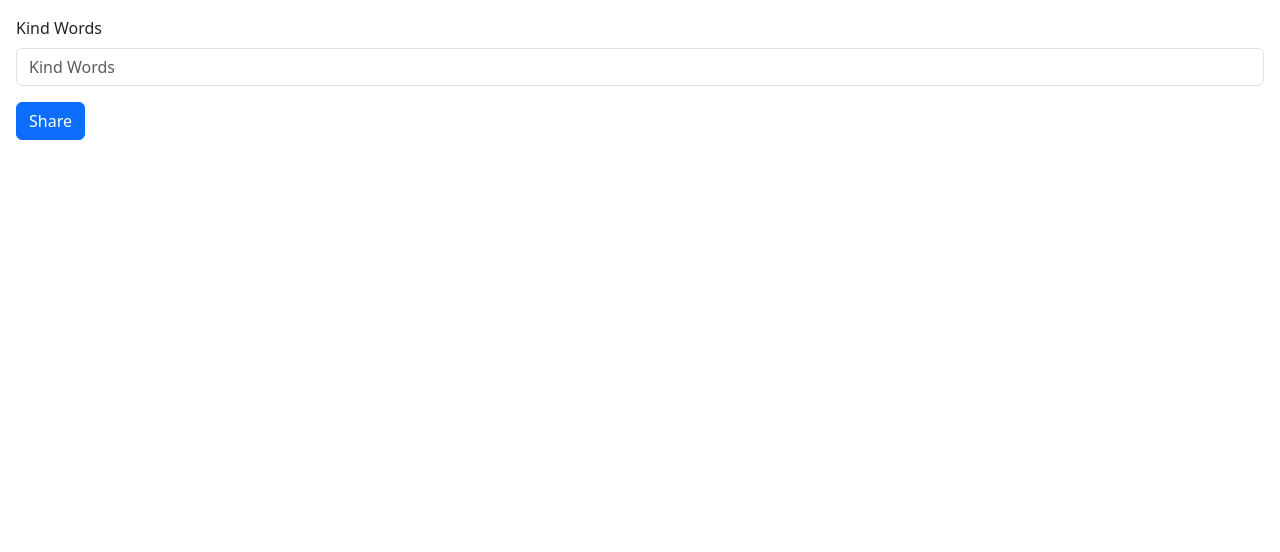
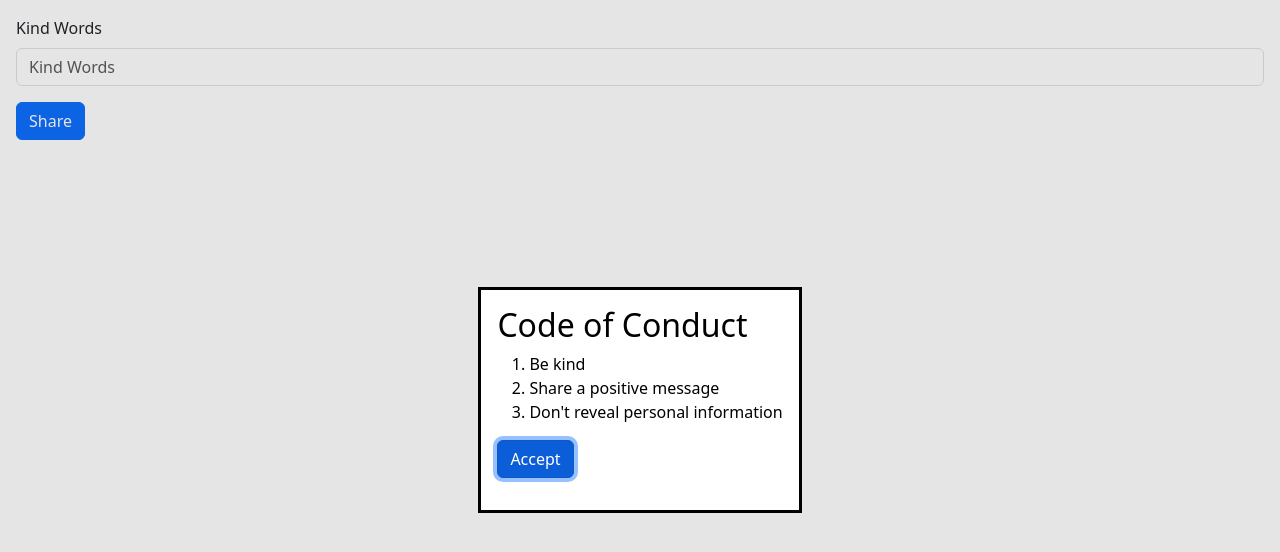
Before and after one commit to imann24/kind_cloud, a Django app: page /create/ in a window 1280 px wide. Shown: the top 552 px of the page. Run offline with Django 5.2, Linux system fonts and the light colour scheme; some libraries are stand-ins or nearby versions.

Commit message:
Add a Code of Conduct

```diff
--- /dev/null
+++ b/app/kind_cloud/static/create.js
@@ -0,0 +1,8 @@
+const codeOfConduct = document.getElementById('conduct')
+const readCode = localStorage.getItem('code-of-conduct')
+if (!readCode) {
+    codeOfConduct.showModal()
+    codeOfConduct.addEventListener('close', () => {
+        localStorage.setItem('code-of-conduct', 'true')
+    })
+}
--- a/app/kind_cloud/templates/base.html
+++ b/app/kind_cloud/templates/base.html
@@ -9,6 +9,8 @@
         <link href="{% static 'fontawesomefree/css/brands.css' %}" rel="stylesheet" type="text/css">
         <link href="{% static 'fontawesomefree/css/solid.css' %}" rel="stylesheet" type="text/css">
         <link rel="stylesheet" href="{% static 'main.css' %}">
+        {% block head %}
+        {% endblock %}
     </head>
     <body>
         <div class="content">
--- a/app/kind_cloud/templates/create.html
+++ b/app/kind_cloud/templates/create.html
@@ -1,12 +1,23 @@
 {% extends 'base.html' %}
 {% load django_bootstrap5 %}
-
 {% block title %}Create{% endblock %}
 
 {% block content %}
+    <dialog id="conduct">
+        <h2>Code of Conduct</h2>
+        <form method="dialog">
+            <ol>
+                <li>Be kind</li>
+                <li>Share a positive message</li>
+                <li>Don't reveal personal information</li>
+            </ol>
+            {% bootstrap_button button_type="submit" content="Accept" %}
+        </form>
+    </dialog>
     <form action="/create/" method="post">
         {% csrf_token %}
         {% bootstrap_form form %}
         {% bootstrap_button button_type="submit" content="<i class='fas fa-cloud'></i> Share" %}
     </form>
+    <script src="/static/create.js"></script>
 {% endblock %}
```
Also changed, not shown: README.md.
